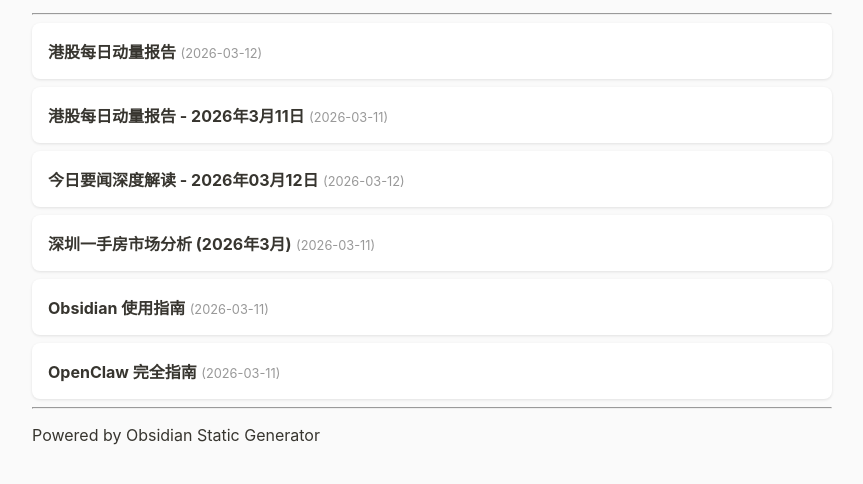
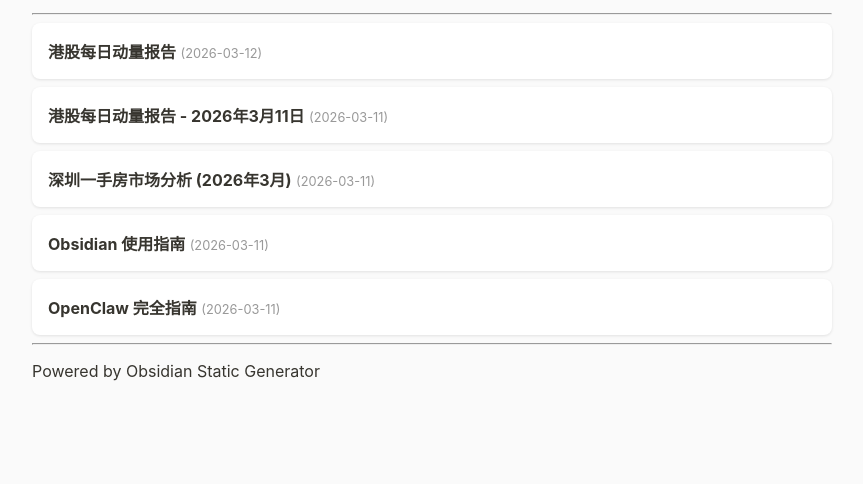
Before and after one commit to gerryyang2025/my-obsidian, a plain HTML site: page index.html in a window 1280 px wide. Shown: the part 148-632 px from the top of the page, without its empty margins (208-1071 px from the left). Drawn offline with Linux system fonts and the light colour scheme.

Commit message:
chore: remove outdated news summary link for March 12, 2026, from index.html

```diff
--- a/index.html
+++ b/index.html
@@ -20,7 +20,6 @@
     <hr>
     <div class="note"><a href="港股每日动量报告.html"><strong>港股每日动量报告</strong> <span class="date">(2026-03-12)</span></a></div>
     <div class="note"><a href="港股每日动量报告-2026年3月11日.html"><strong>港股每日动量报告 - 2026年3月11日</strong> <span class="date">(2026-03-11)</span></a></div>
-    <div class="note"><a href="今日要闻深度解读-2026年03月12日.html"><strong>今日要闻深度解读 - 2026年03月12日</strong> <span class="date">(2026-03-12)</span></a></div>
     <div class="note"><a href="深圳一手房市场分析-2026年3月.html"><strong>深圳一手房市场分析 (2026年3月)</strong> <span class="date">(2026-03-11)</span></a></div>
     <div class="note"><a href="obsidian-使用指南.html"><strong>Obsidian 使用指南</strong> <span class="date">(2026-03-11)</span></a></div>
     <div class="note"><a href="openclaw-完全指南.html"><strong>OpenClaw 完全指南</strong> <span class="date">(2026-03-11)</span></a></div>
```
